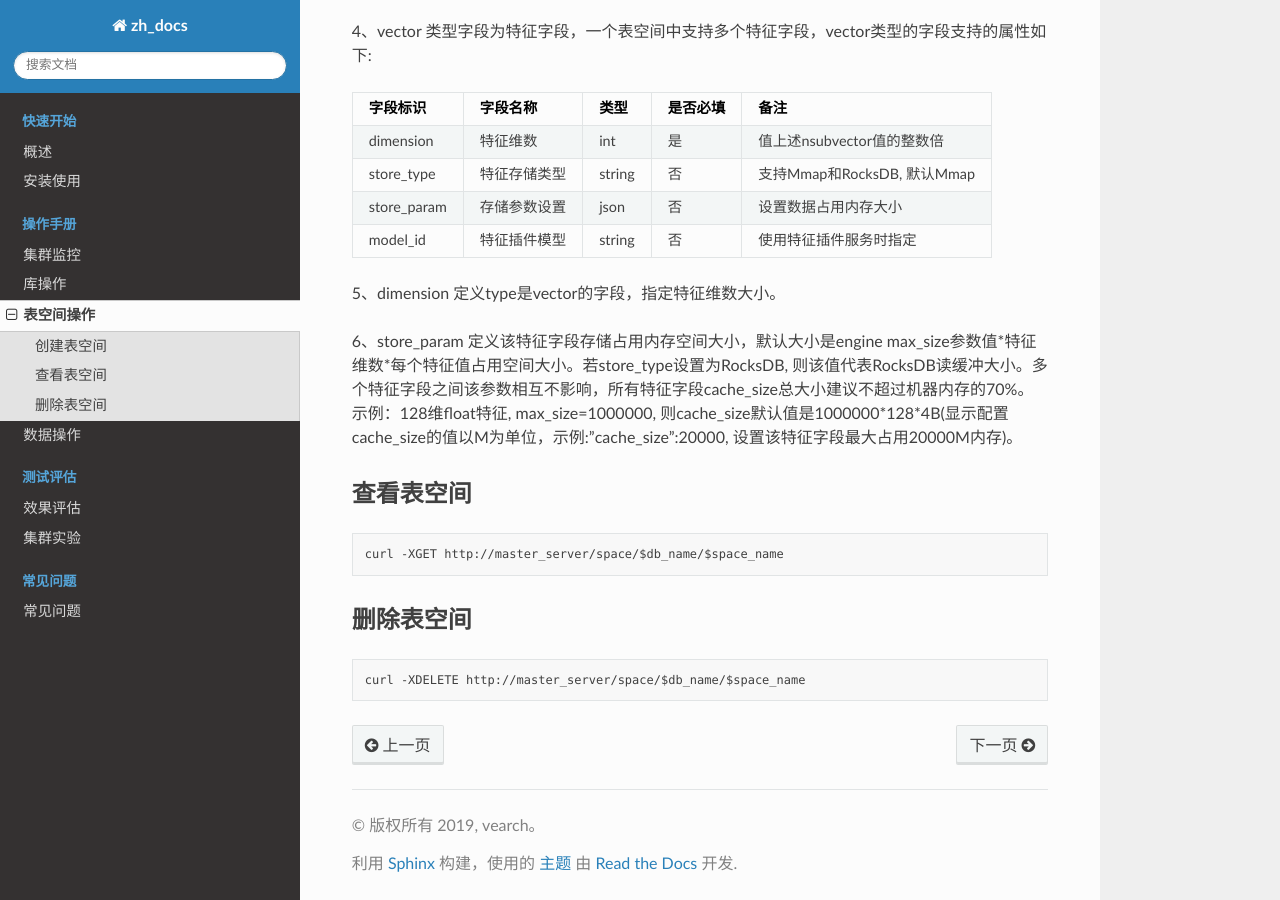
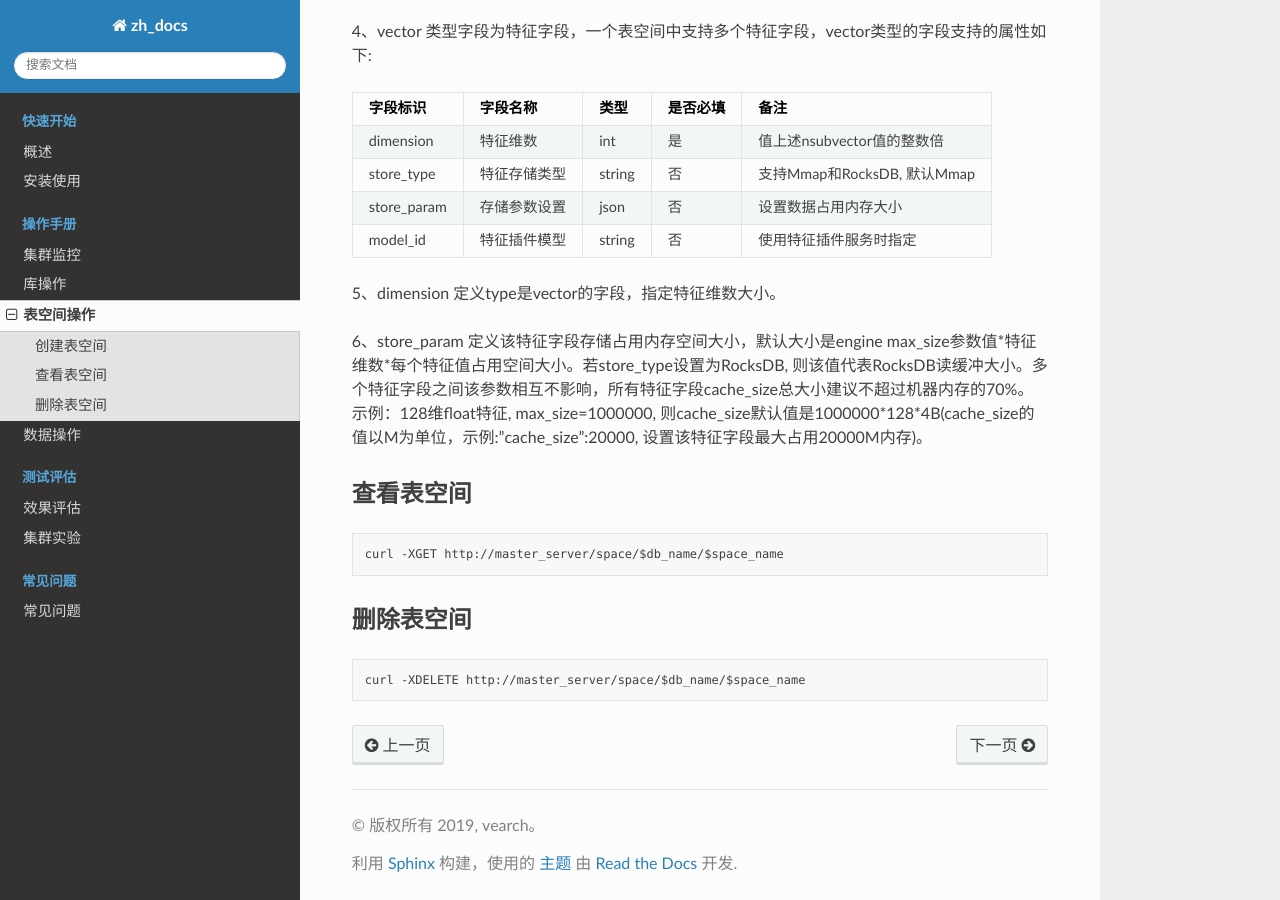
Before and after one commit to vearch/zh_docs, a Sphinx documentation site: the page built from docs/source/use_op/op_space.rst, in a window 1280 px wide and 900 px high, scrolled down 2449 px. Built offline with Sphinx 7.4.7 and the Read the Docs theme 2.0.0, drawn with Linux system fonts in a browser that asks for light colours; pages that are not in the unit, such as notebooks, are missing from menus.

Commit message:
Update op_space.rst

```diff
--- a/docs/source/use_op/op_space.rst
+++ b/docs/source/use_op/op_space.rst
@@ -139,7 +139,7 @@ properties配置:
 
 5、dimension 定义type是vector的字段，指定特征维数大小。
 
-6、store_param 定义该特征字段存储占用内存空间大小，默认大小是engine max_size参数值*特征维数*每个特征值占用空间大小。若store_type设置为RocksDB, 则该值代表RocksDB读缓冲大小。多个特征字段之间该参数相互不影响，所有特征字段cache_size总大小建议不超过机器内存的70%。示例：128维float特征, max_size=1000000, 则cache_size默认值是1000000*128*4B(显示配置cache_size的值以M为单位，示例:"cache_size":20000, 设置该特征字段最大占用20000M内存)。
+6、store_param 定义该特征字段存储占用内存空间大小，默认大小是engine max_size参数值*特征维数*每个特征值占用空间大小。若store_type设置为RocksDB, 则该值代表RocksDB读缓冲大小。多个特征字段之间该参数相互不影响，所有特征字段cache_size总大小建议不超过机器内存的70%。示例：128维float特征, max_size=1000000, 则cache_size默认值是1000000*128*4B(cache_size的值以M为单位，示例:"cache_size":20000, 设置该特征字段最大占用20000M内存)。
 
 
 查看表空间
```
